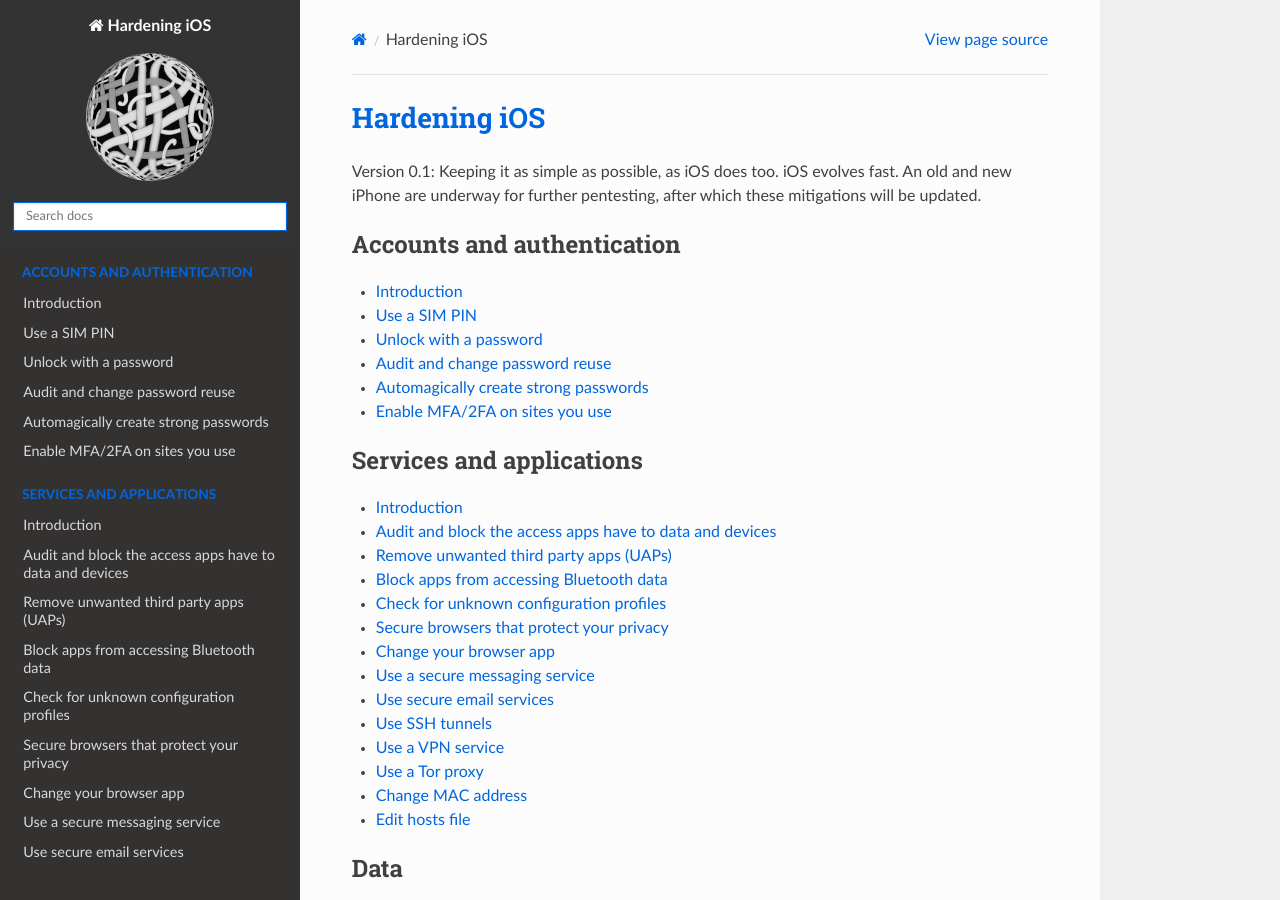
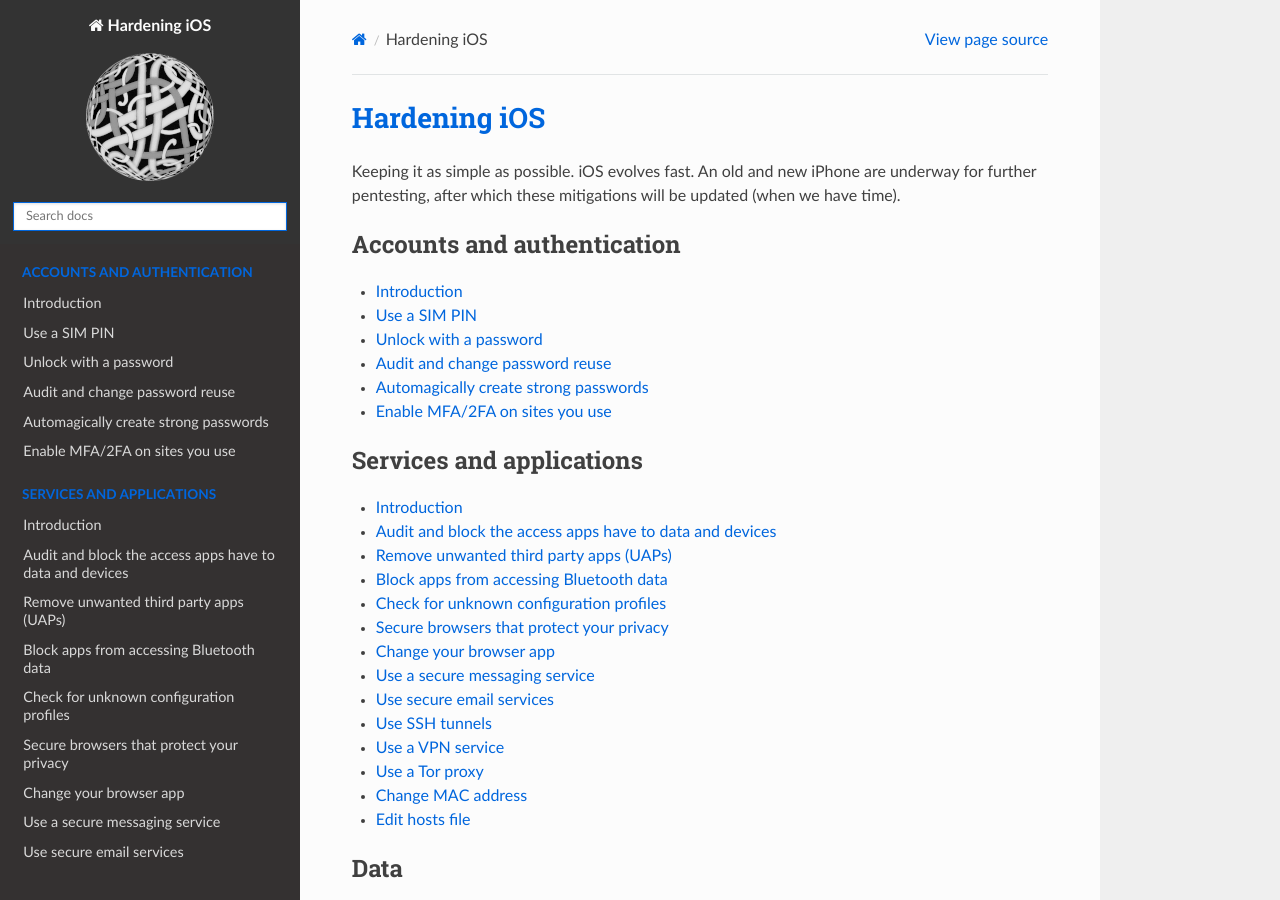
Before and after one commit to tymyrddin/blue-ios, a Sphinx documentation site: the page built from source/index.rst, in a window 1280 px wide and 900 px high. Built offline with Sphinx 7.4.7 and the Read the Docs theme 2.0.0, drawn with Linux system fonts in a browser that asks for light colours.

```diff
--- a/source/index.rst
+++ b/source/index.rst
@@ -1,8 +1,8 @@
 Hardening iOS
 ===========================================
 
-Version 0.1: Keeping it as simple as possible, as iOS does too. iOS evolves fast. An old and new iPhone are underway for
-further pentesting, after which these mitigations will be updated.
+Keeping it as simple as possible. iOS evolves fast. An old and new iPhone are underway for
+further pentesting, after which these mitigations will be updated (when we have time).
 
 .. toctree::
    :glob:
```
